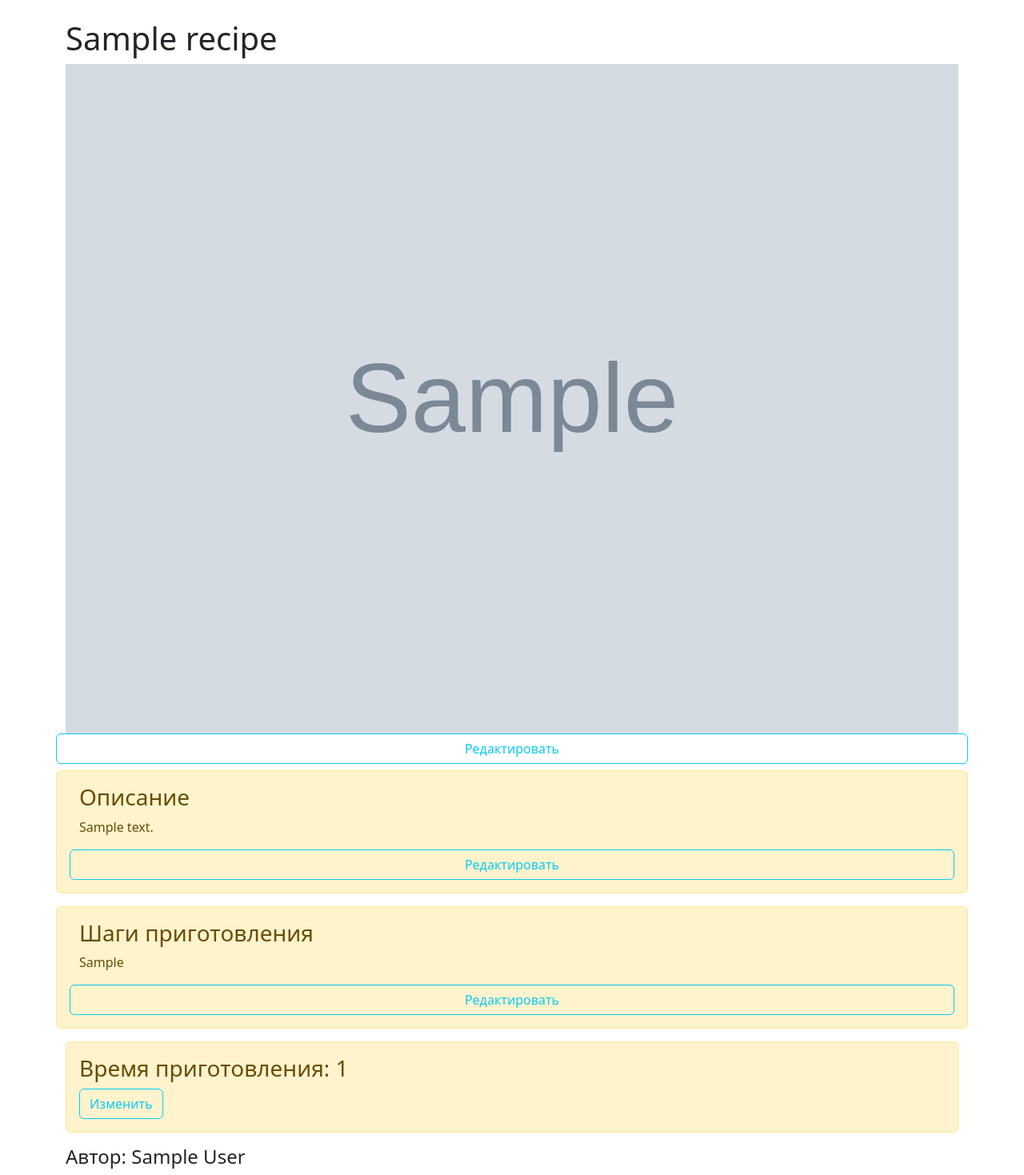
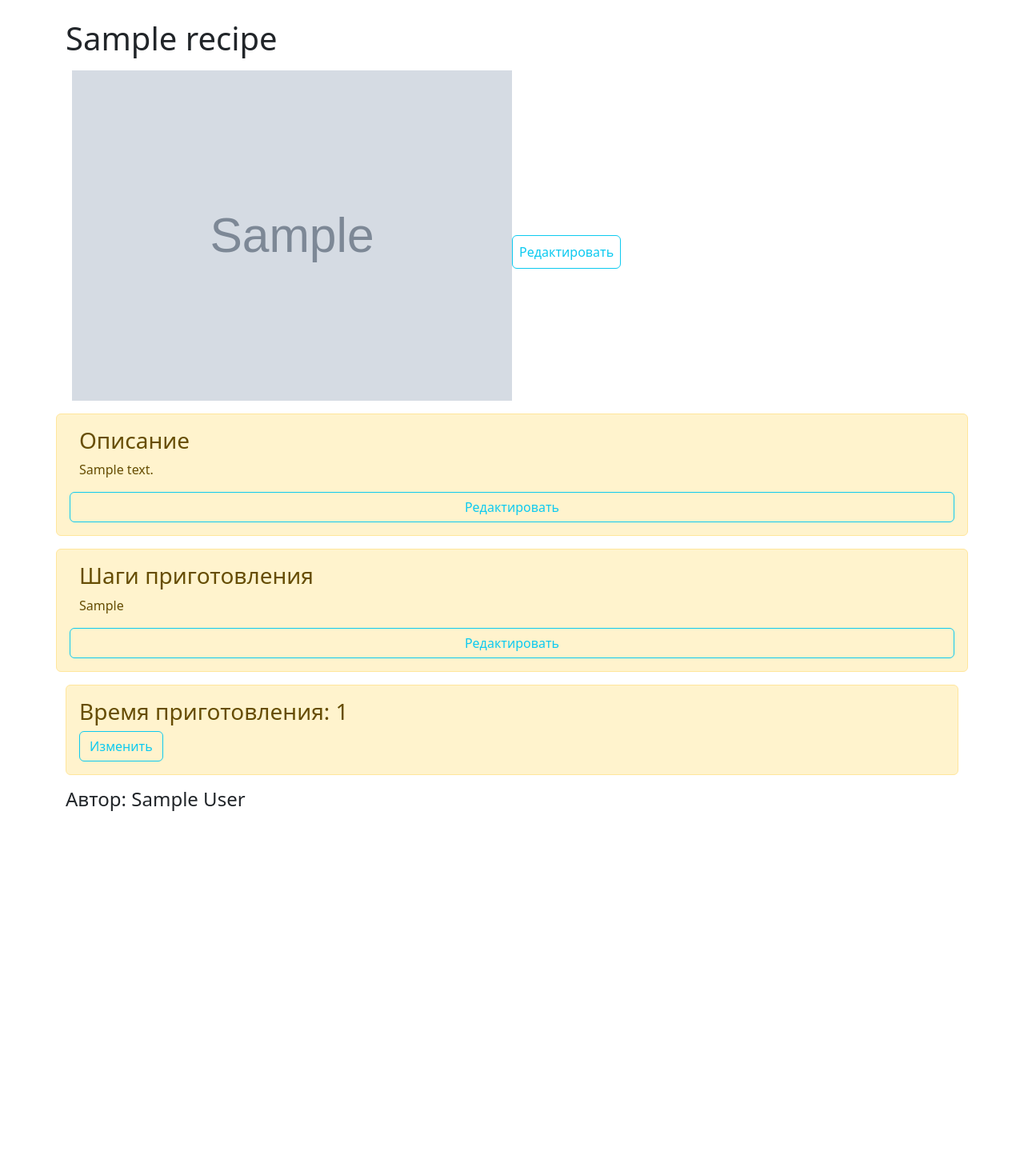
Before and after one commit to VasiliyMikhaylov91/Webdevelopment_python_certification, a Django app: page /recipes/1 in a window 1280 px wide. Shown: the part 73-1542 px from the top of the page at 80% size. After the commit the page ends 1087 px from the top, so only its background shows below. Run offline with Django 4.2, Linux system fonts and the light colour scheme; tables that the repository leaves empty hold one stand-in row (values such as "Sample post"); grey boxes marked "Sample" are stand-in pictures.

Commit message:
recipe_page.html redact

```diff
--- a/recipes/main/templates/main/recipe_page.html
+++ b/recipes/main/templates/main/recipe_page.html
@@ -4,9 +4,9 @@
 
 {% block content %}
     <h1> {{ title }} </h1>
-    <div class="row">
-        <img src="/media/{{ meal_image }}" alt="{{ title }}">
-        <button type="button" class="btn btn-outline-info">Редактировать</button>
+    <div class="d-flex p-2 position-relative">
+        <img class="w-50" src="/media/{{ meal_image }}" alt="{{ title }}" class="w-50">
+        <button type="button" class="btn btn-outline-info p-2 h-10 position-absolute top-50 start-50">Редактировать</button>
     </div>
     <div class="alert alert-warning mt-2 row">
         <div>
```
